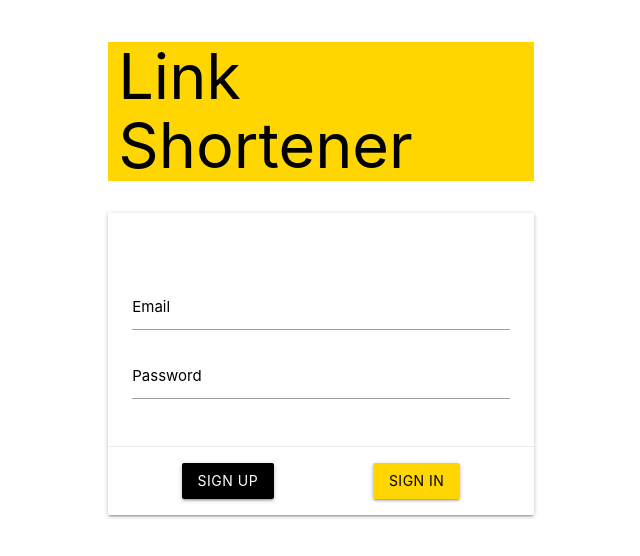
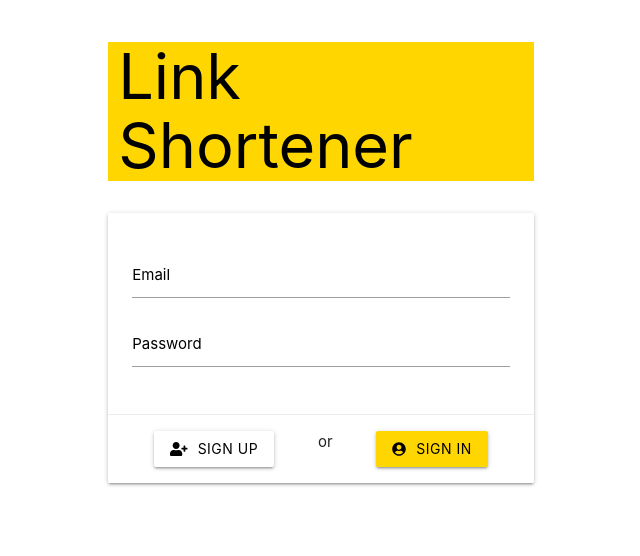
Before and after one commit to hnatiukr/shortcut-keeper, a React (Create React App) app in the folder client/: page / in a window 1280 px wide. Shown: the top 556 px of the page, without its empty margins (319-959 px from the left). Built offline with nearby package versions, Linux system fonts and the light colour scheme.

Commit message:
Add authorization icons to buttons

```diff
--- a/client/src/pages/AuthPage.js
+++ b/client/src/pages/AuthPage.js
@@ -5,6 +5,10 @@ import React, { useState, useEffect, useContext } from 'react';
 import { AuthContext } from '../context/AuthContext';
 import { useHttp } from '../hooks/http.hook';
 import { useMessage } from '../hooks/message.hook';
+
+// icons
+import { FontAwesomeIcon } from '@fortawesome/react-fontawesome';
+import { faUserPlus, faUserCircle } from '@fortawesome/free-solid-svg-icons';
 
 const AuthPage = () => {
   const auth = useContext(AuthContext);
@@ -46,7 +50,6 @@ const AuthPage = () => {
         <h1 className='yellow accent-4 black-text auth_h1'>Link Shortener</h1>
         <div className='card'>
           <div className='card-content white-text'>
-            <span className='card-title'>Authorization</span>
             <div>
               <div className='input-field'>
                 <input
@@ -54,6 +57,7 @@ const AuthPage = () => {
                   id='email'
                   type='email'
                   name='email'
+                  value={form.email}
                   onChange={changeHandler}
                 />
                 <label className='auth_label' htmlFor='email'>
@@ -67,6 +71,7 @@ const AuthPage = () => {
                   id='password'
                   type='password'
                   name='password'
+                  value={form.password}
                   onChange={changeHandler}
                 />
                 <label className='auth_label' htmlFor='password'>
@@ -79,15 +84,18 @@ const AuthPage = () => {
             <button
               onClick={registerHandler}
               disabled={loading}
-              className='btn  waves-effect waves-light black white-text'
+              className='btn waves-effect waves-light white black-text'
             >
+              <FontAwesomeIcon icon={faUserPlus} className='auth_icon' />
               Sign up
             </button>
+            or
             <button
               onClick={loginHandler}
               disabled={loading}
-              className='btn  waves-effect yellow accent-4 black-text'
+              className='btn waves-effect yellow accent-4 black-text'
             >
+              <FontAwesomeIcon icon={faUserCircle} className='auth_icon' />
               Sign in
             </button>
           </div>
```
